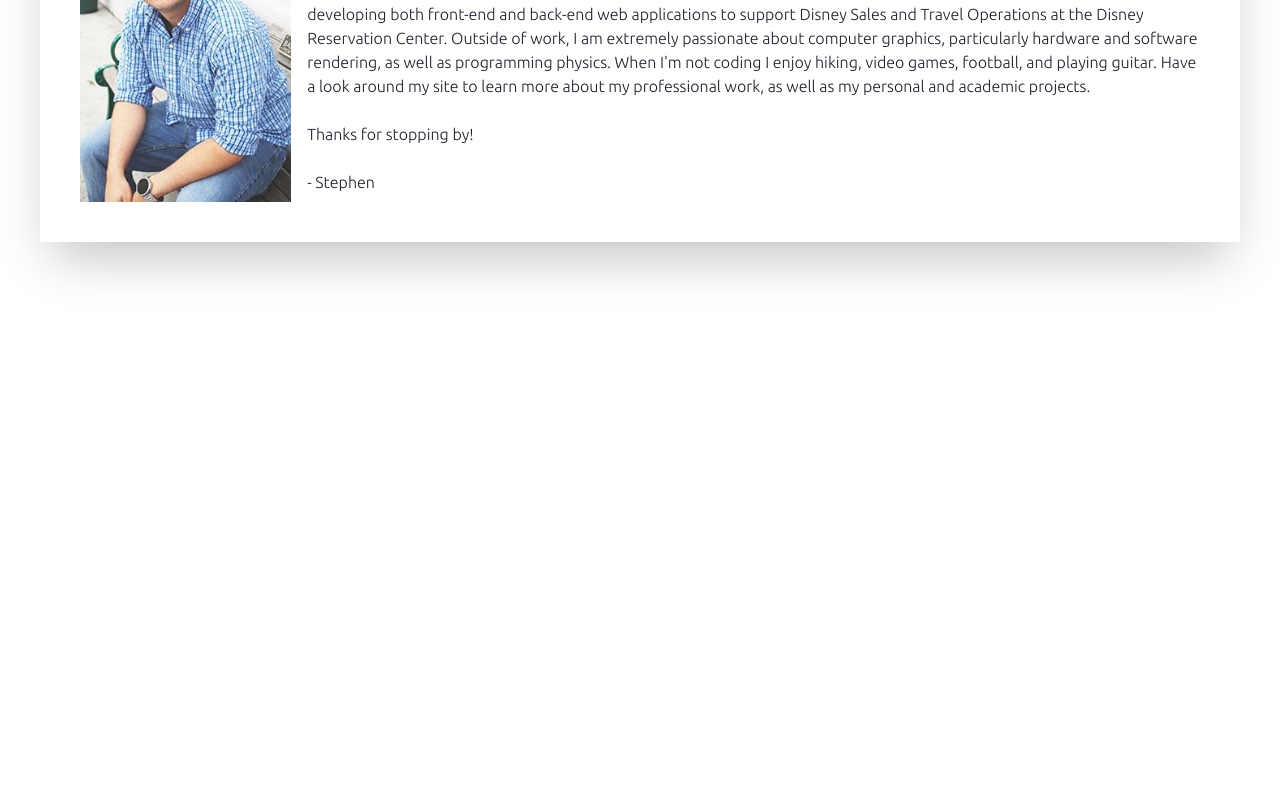
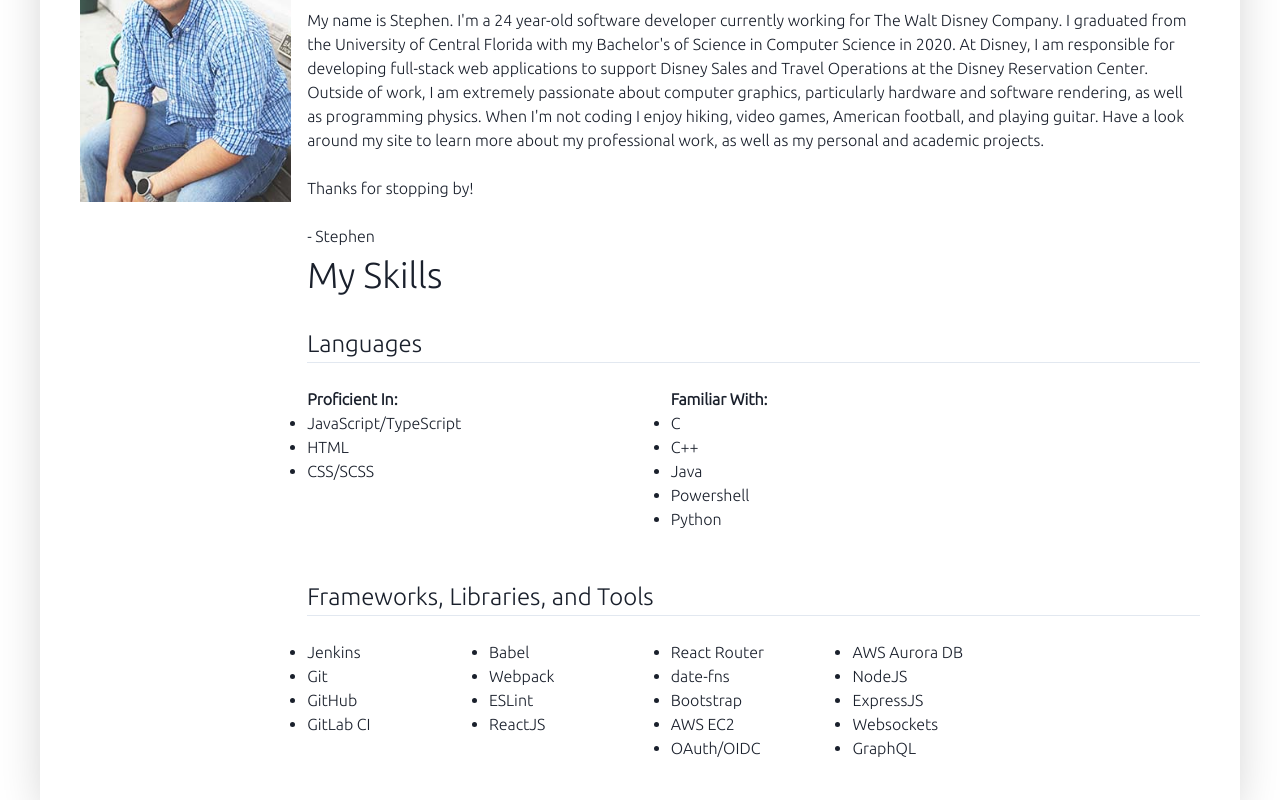
Before and after one commit to swrigdon/swrigdon.com, a React (Create React App) app: page /#/aboutMe in a window 1280 px wide. Shown: the part 230-1030 px from the top of the page. Before the commit the page ends 800 px from the top, so only its background shows below. Built offline with nearby package versions, Linux system fonts and the light colour scheme.

Commit message:
Added skills section to About Me page.

```diff
--- a/src/content/aboutMe.jsx
+++ b/src/content/aboutMe.jsx
@@ -1,6 +1,6 @@
 import React from "react";
 import { Box, Center, Grid, GridItem } from "@chakra-ui/react";
-import differenceInCalendarYears from "date-fns/differenceInCalendarYears";
+import differenceInYears from "date-fns/differenceInYears";
 import AboutMePhoto from "../img/aboutMe.jpg";
 import "../css/content.css";
 
@@ -9,7 +9,7 @@ const calculateAge = () =>{
     const now       = Date.now();
     const birthDate = new Date(1996, 8, 17);
 
-    return differenceInCalendarYears(now, birthDate);
+    return differenceInYears(now, birthDate);
 }
 
 const AboutMe = () =>{
@@ -32,13 +32,13 @@ const AboutMe = () =>{
                     </Center>
                 </GridItem>
                 <GridItem colSpan = {4}>
-                    Howdy!
+                    <h3 style={{fontSize: "2.25em"}}>Howdy!</h3>
                     <br />
                     <br />
                     My name is Stephen. I'm a {calculateAge()} year-old software developer currently working for The Walt Disney Company.
                     I graduated from the University of Central Florida with my Bachelor's of Science in Computer Science in 2020. At Disney, I am responsible for developing
-                    both front-end and back-end web applications to support Disney Sales and Travel Operations at the Disney Reservation Center. Outside of work, I
-                    am extremely passionate about computer graphics, particularly hardware and software rendering, as well as programming physics. When I'm not coding I enjoy hiking, video games, football,
+                    full-stack web applications to support Disney Sales and Travel Operations at the Disney Reservation Center. Outside of work, I
+                    am extremely passionate about computer graphics, particularly hardware and software rendering, as well as programming physics. When I'm not coding I enjoy hiking, video games, American football,
                     and playing guitar. Have a look around my site to learn more about my professional work, as well as my personal and academic projects.
                     <br />
                     <br />
@@ -48,6 +48,87 @@ const AboutMe = () =>{
                     - Stephen
                 </GridItem>
             </Grid>
+            <Grid
+                templateColumns = "repeat(5, 1fr)"
+                gap = {4}
+            >
+                <GridItem colSpan = {1}>
+                </GridItem>
+                <GridItem colSpan = {4}>
+                    <h3 style={{fontSize: "2.25em"}}>My Skills</h3>
+                    <br />
+                    <h4 style = {{fontSize: "1.5em"}}>Languages</h4>
+                    <hr />
+                    <br />
+                    <Grid
+                        templateColumns = "repeat(5, 1fr)"
+                        gap = {4}
+                     >
+                        <GridItem colSpan = {2}>
+                            <strong>Proficient In:</strong>
+                            <ul>
+                                <li>JavaScript/TypeScript</li>
+                                <li>HTML</li>
+                                <li>CSS/SCSS</li>
+                            </ul>
+                        </GridItem>
+                        <GridItem colSpan = {2}>
+                            <strong>Familiar With:</strong>
+                            <ul>
+                                <li>C</li>
+                                <li>C++</li>
+                                <li>Java</li>
+                                <li>Powershell</li>
+                                <li>Python</li>
+                            </ul>
+                        </GridItem>
+                    </Grid>
+                    <br />
+                    <br />
+                    <h4 style = {{fontSize: "1.5em"}}>Frameworks, Libraries, and Tools</h4>
+                    <hr />
+                    <br />
+                    <Grid
+                        templateColumns = "repeat(5, 1fr)"
+                        gap = {4}
+                     >
+                        <GridItem colSpan = {1}>
+                            <ul>
+                                <li>Jenkins</li>
+                                <li>Git</li>
+                                <li>GitHub</li>
+                                <li>GitLab CI</li>
+                            </ul>
+                        </GridItem>
+                        <GridItem colSpan = {1}>
+                            <ul>
+                                <li>Babel</li>
+                                <li>Webpack</li>
+                                <li>ESLint</li>
+                                <li>ReactJS</li>
+                            </ul>
+                        </GridItem>
+                        <GridItem colSpan = {1}>
+                            <ul>
+                                <li>React Router</li>
+                                <li>date-fns</li>
+                                <li>Bootstrap</li>
+                                <li>AWS EC2</li>
+                                <li>OAuth/OIDC</li>
+                            </ul>
+                        </GridItem>
+                        <GridItem colSpan = {1}>
+                            <ul>
+                                <li>AWS Aurora DB</li>
+                                <li>NodeJS</li>
+                                <li>ExpressJS</li>
+                                <li>Websockets</li>
+                                <li>GraphQL</li>
+                            </ul>
+                        </GridItem>
+                    </Grid>
+                </GridItem>
+            </Grid>
         </Box>
     );
 }
```
Also changed, not shown: 1 other file (tests, documents, lock files or other folders).
